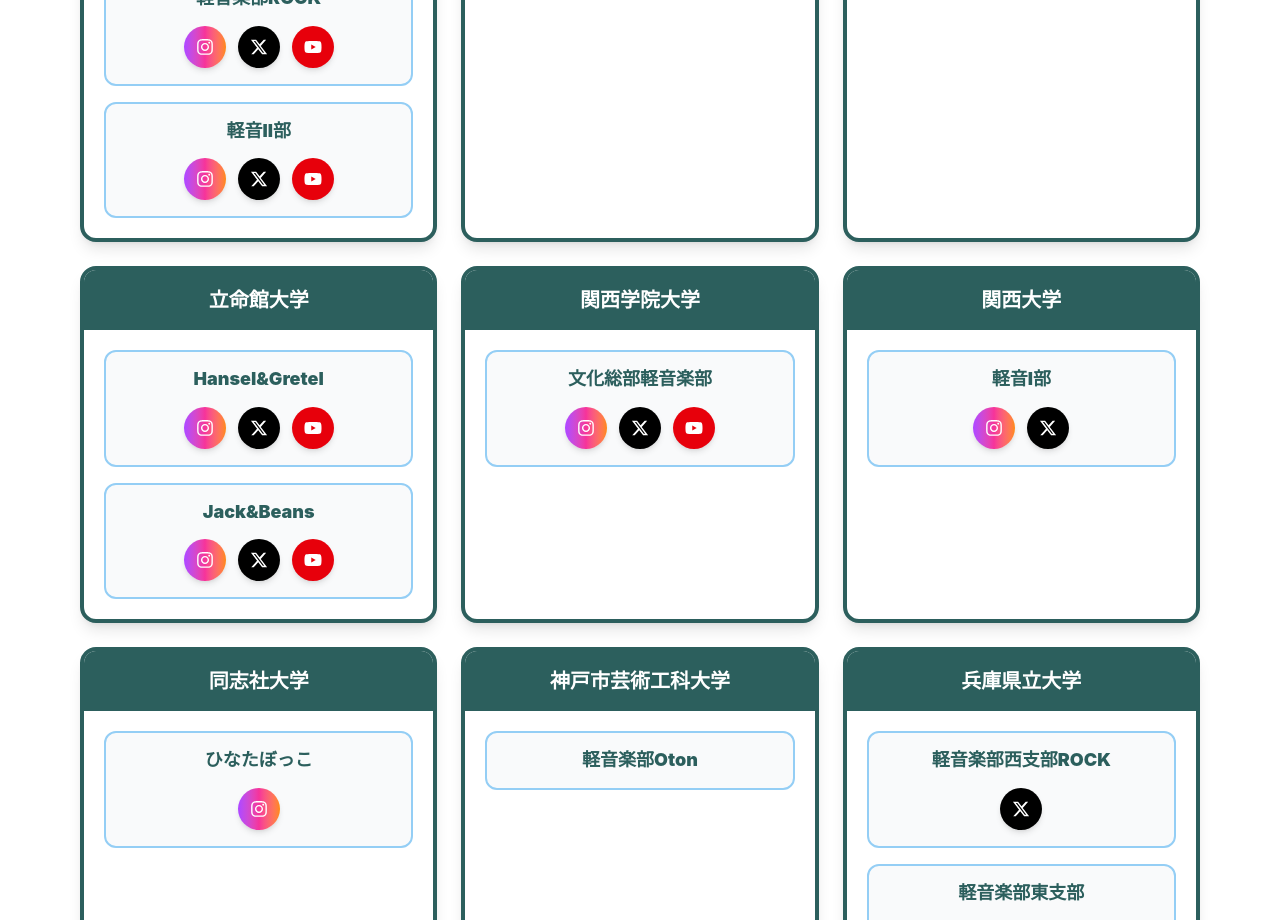
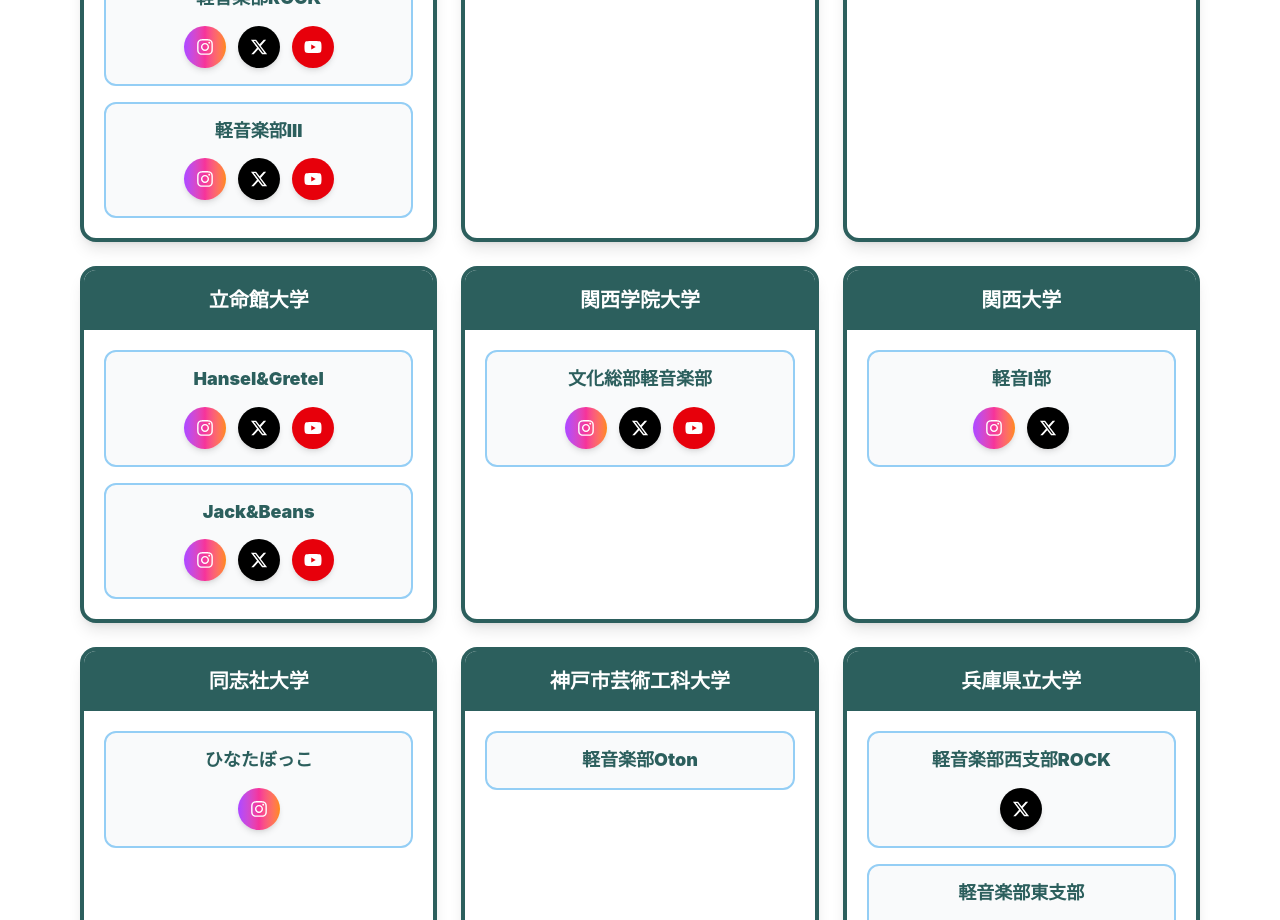
Before and after one commit to hhhhyyyy11/kobe-ongakusai-2026, a Next.js app: page /artists in a window 1280 px wide. Shown: the part 1120-2040 px from the top of the page. Built offline with nearby package versions, Linux system fonts and the light colour scheme; no server answers.

Commit message:
神戸大学軽音楽部の表記を修正

```diff
--- a/src/constants/bands.ts
+++ b/src/constants/bands.ts
@@ -44,7 +44,7 @@ export const artistGroups: ArtistGroup[] = [
         },
       },
       {
-        name: "軽音II部",
+        name: "軽音楽部Ⅲ",
         socials: {
           instagram: "https://www.instagram.com/keion2bu/",
           x: "https://x.com/kobe_u_keion2",
```
